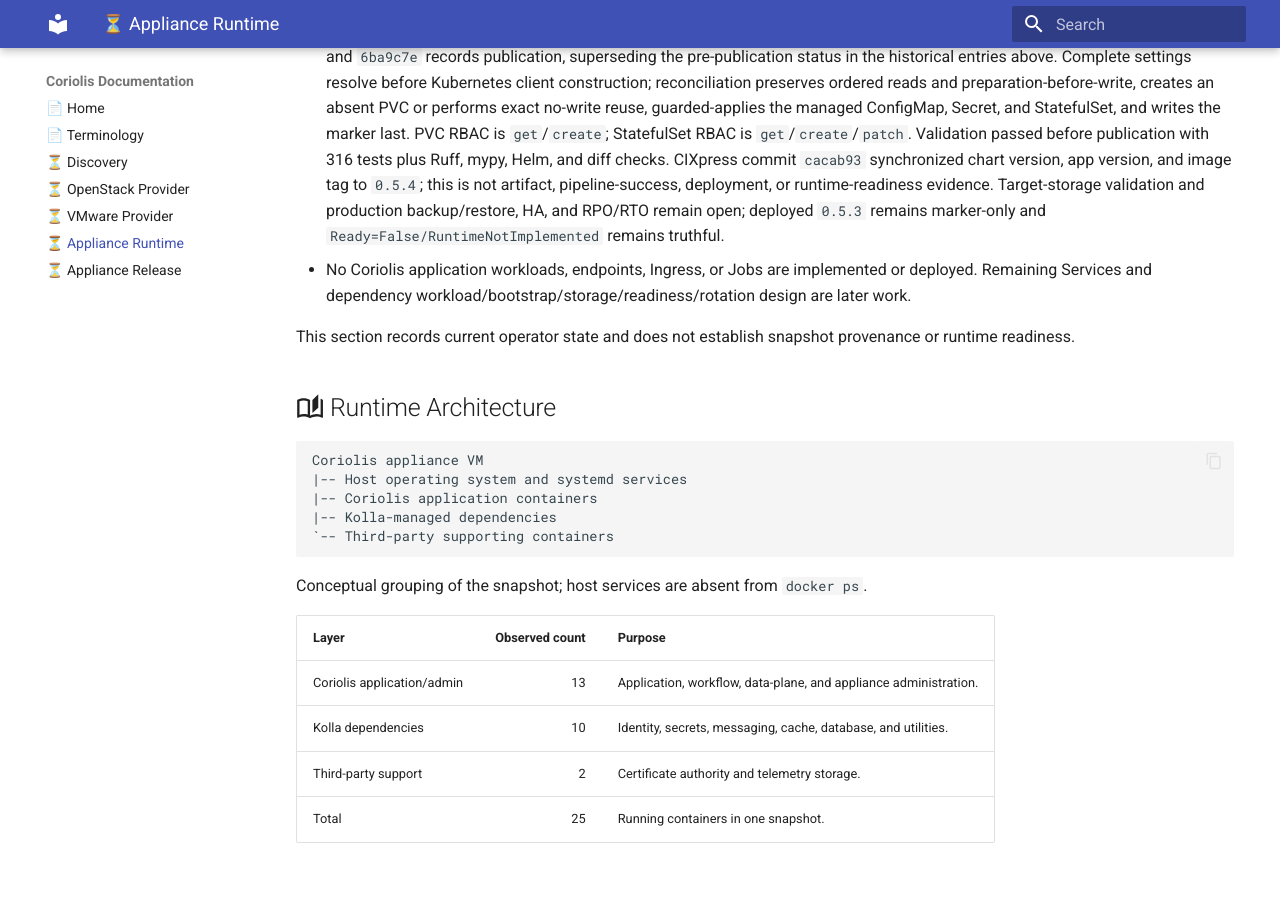
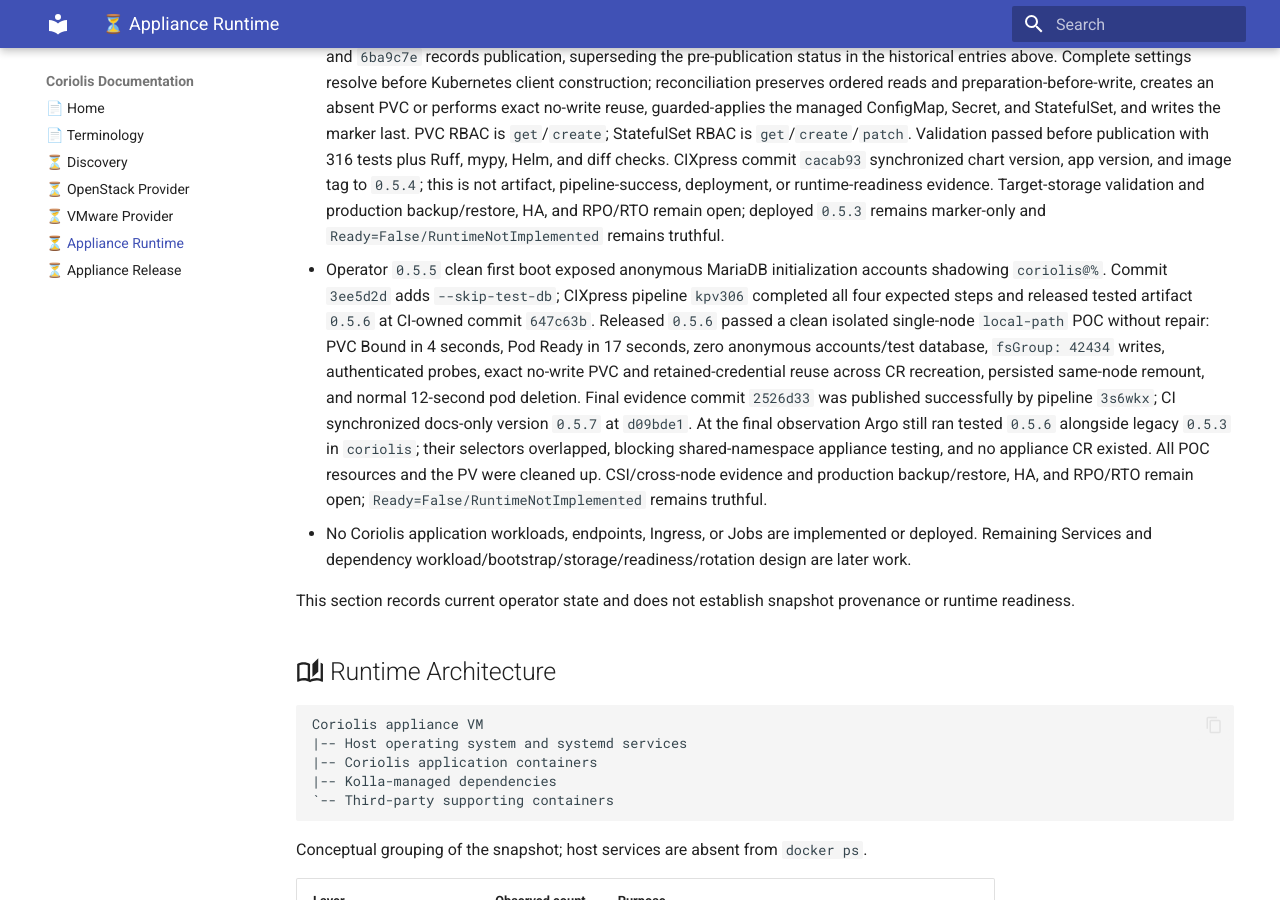
Before and after one commit to radumoisan/coriolis, an MkDocs documentation site: the page built from docs/appliance-runtime.md, in a window 1280 px wide and 900 px high, scrolled down 3322 px. Built offline with MkDocs 1.6.1 and Material for MkDocs 9.7.7, drawn with Linux system fonts in a browser that asks for light colours.

Commit message:
Record MariaDB storage POC validation

```diff
--- a/docs/appliance-runtime.md
+++ b/docs/appliance-runtime.md
@@ -41,6 +41,7 @@
 - The documentation-only MariaDB Kubernetes development contract is committed locally at `369cc97` on `dev`, unpushed and undeployed. It freezes future CR-configurable storage class, size, CPU, and memory; a retained ownerless RWO Filesystem PVC; one owner-referenced StatefulSet; file-only bootstrap and probes; direct console logging; and mutation-free reconciliation ordering. The next slice is pure schema/resolver and builder/preflight implementation. Target-storage validation and production backup/restore, HA, and RPO/RTO remain open; no CRD, runtime, RBAC, workload, release, deployment, or cluster behavior changed.
 - The pure MariaDB desired-state preparation is committed locally at `5a2dfce` on `dev`, unpushed and undeployed. It adds the optional storage/resources CRD shape, quantity-safe resolver, value-safe direct-MariaDB configuration/bootstrap renderers, exact retained-PVC reuse classification, deterministic PVC/ConfigMap/Secret/StatefulSet manifests, and metadata-first collision preflight. The generated resources are not wired into `main.py`; reconciliation, PVC/StatefulSet RBAC, target-storage validation, and production acceptance remain open. Validation passed with 286 tests plus Ruff, mypy, Helm, and diff checks; deployed `0.5.3` remains marker-only.
 - The development stack through MariaDB reconciliation is now published on `origin/dev`: `55212b0` implements reconciliation and `6ba9c7e` records publication, superseding the pre-publication status in the historical entries above. Complete settings resolve before Kubernetes client construction; reconciliation preserves ordered reads and preparation-before-write, creates an absent PVC or performs exact no-write reuse, guarded-applies the managed ConfigMap, Secret, and StatefulSet, and writes the marker last. PVC RBAC is `get`/`create`; StatefulSet RBAC is `get`/`create`/`patch`. Validation passed before publication with 316 tests plus Ruff, mypy, Helm, and diff checks. CIXpress commit `cacab93` synchronized chart version, app version, and image tag to `0.5.4`; this is not artifact, pipeline-success, deployment, or runtime-readiness evidence. Target-storage validation and production backup/restore, HA, and RPO/RTO remain open; deployed `0.5.3` remains marker-only and `Ready=False/RuntimeNotImplemented` remains truthful.
+- Operator `0.5.5` clean first boot exposed anonymous MariaDB initialization accounts shadowing `coriolis@%`. Commit `3ee5d2d` adds `--skip-test-db`; CIXpress pipeline `kpv306` completed all four expected steps and released tested artifact `0.5.6` at CI-owned commit `647c63b`. Released `0.5.6` passed a clean isolated single-node `local-path` POC without repair: PVC Bound in 4 seconds, Pod Ready in 17 seconds, zero anonymous accounts/test database, `fsGroup: 42434` writes, authenticated probes, exact no-write PVC and retained-credential reuse across CR recreation, persisted same-node remount, and normal 12-second pod deletion. Final evidence commit `2526d33` was published successfully by pipeline `3s6wkx`; CI synchronized docs-only version `0.5.7` at `d09bde1`. At the final observation Argo still ran tested `0.5.6` alongside legacy `0.5.3` in `coriolis`; their selectors overlapped, blocking shared-namespace appliance testing, and no appliance CR existed. All POC resources and the PV were cleaned up. CSI/cross-node evidence and production backup/restore, HA, and RPO/RTO remain open; `Ready=False/RuntimeNotImplemented` remains truthful.
 - No Coriolis application workloads, endpoints, Ingress, or Jobs are implemented or deployed. Remaining Services and dependency workload/bootstrap/storage/readiness/rotation design are later work.
 
 This section records current operator state and does not establish snapshot provenance or runtime readiness.
```
